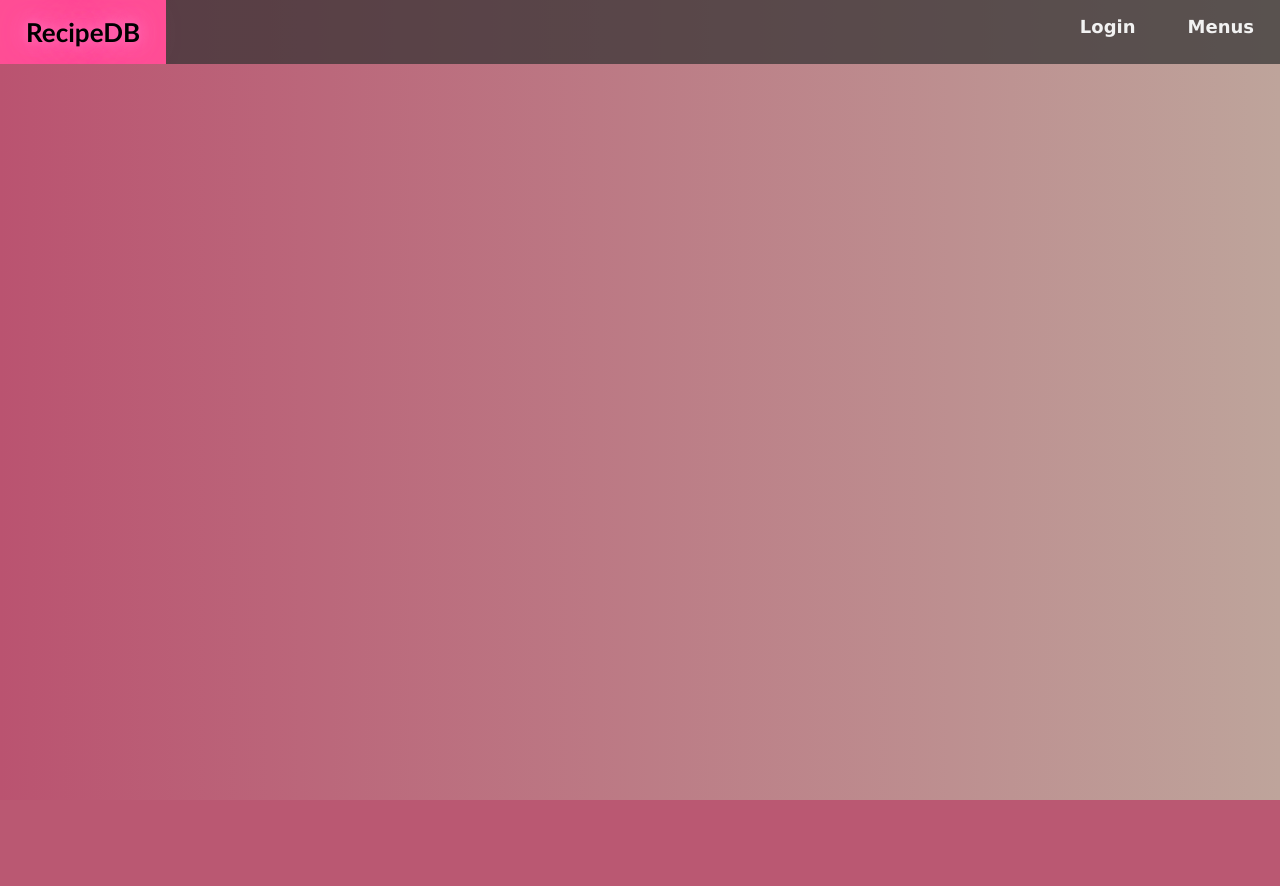
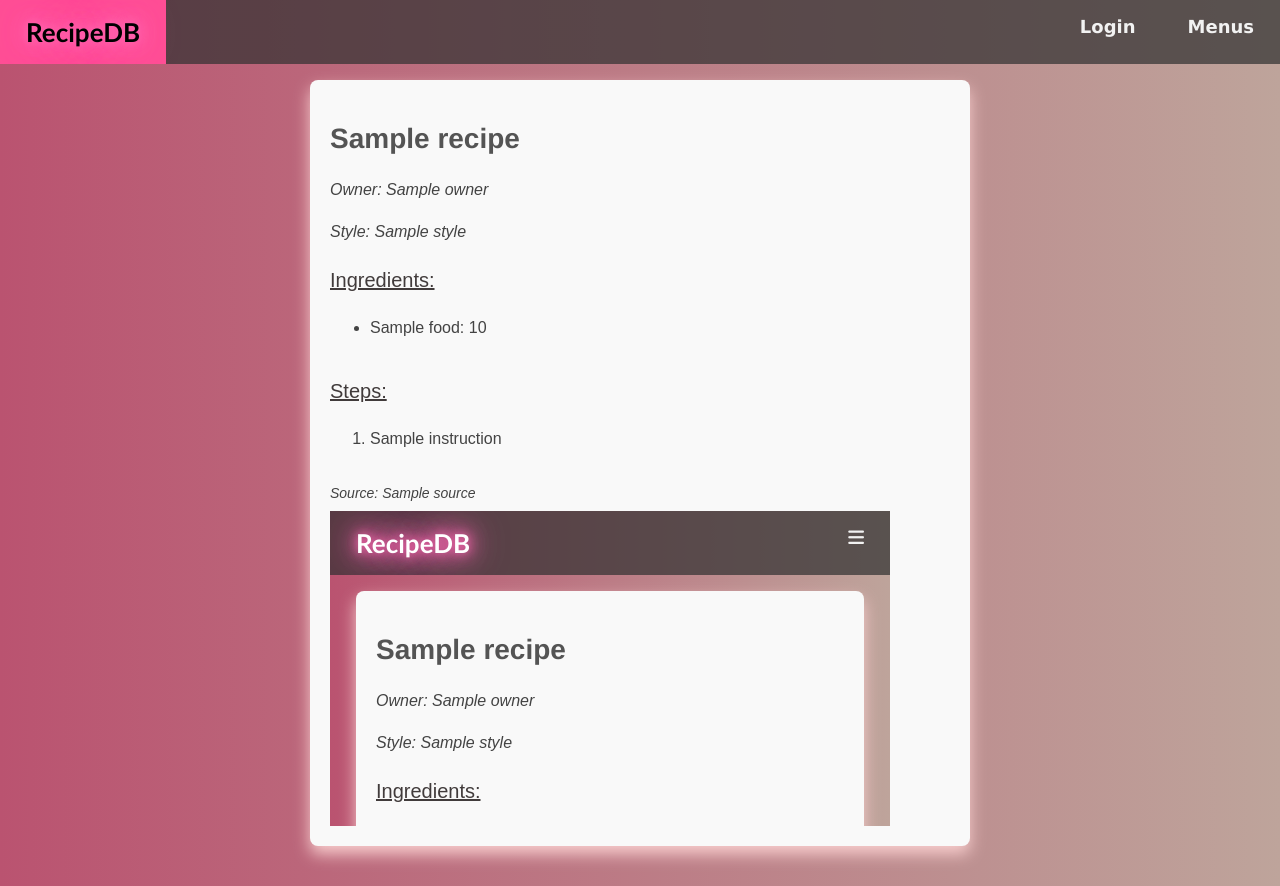
Before and after one commit to JaimeGOTU/recipeDB, a Flask app: template templates/saved_recipes.html in a window 1280 px wide. Before the commit the page ends 800 px from the top, so only its background shows below. Run offline with Flask 3, Linux system fonts and the light colour scheme; the template is opened without the code that fills it: most values are stand-ins (such as "Sample title", 1, 10 or a date in 2020); some web fonts are replaced.

Commit message:
browse recipes is working

```diff
--- a/controller/main.py
+++ b/controller/main.py
@@ -75,6 +75,11 @@ def browse_db():
     print(recipes)
     return jsonify(recipes = recipes)
 
+@main.route('/save_recipe', methods=['POST'])
+def save_recipe():
+    recipe = request.get_json()
+    database.add_to_saved(recipe['name'], get_username(current_user.email))
+    return jsonify(success=True)
 
 @main.route('/saved_recipes')
 def saved_recipes():
--- a/templates/saved_recipes.html
+++ b/templates/saved_recipes.html
@@ -1,6 +1,36 @@
 {% include "header.html" %}
-    <body>
+<body>
     {% include "navbar.html" %}
-    <!-- Your content here -->
-    </body>
+
+
+    <div class="content-container">
+        <!-- Your content here -->
+        {% for recipe in recipes %}
+            <div class="recipe-card">
+                <h2 class="recipe-title">{{ recipe.RecName }}</h2>
+                <p class="recipe-owner">Owner: {{ recipe.Owner }}</p>
+                <p class="recipe-style">Style: {{ recipe.Style }}</p>
+                <p class="recipe-ingredients-title">Ingredients:</p>
+                <ul class="recipe-ingredients">
+                    {% for food,amount in recipe.Ingredients.items() %}
+                    <li>{{ food }}: {{ amount }}</li>
+                    {% endfor %}
+                </ul>
+                <p class="recipe-steps-title">Steps:</p>
+                <ol class="recipe-steps">
+                    {% for step, instruction in recipe.Steps.items() %}
+                        <li>{{ instruction }}</li>
+                    {% endfor %}
+                </ol>
+                <p class="recipe-source">Source: {{ recipe.Source }}</p>
+                <!-- Embed YouTube video -->
+                {% if recipe.youtube_link %}
+                    <iframe width="560" height="315" src="{{ recipe.youtube_link }}" frameborder="0" allow="autoplay; encrypted-media" allowfullscreen></iframe>
+                {% endif %}
+            </div>
+        {% endfor %}
+    </div>
+
+
+</body>
 {% include "footer.html" %}
```
